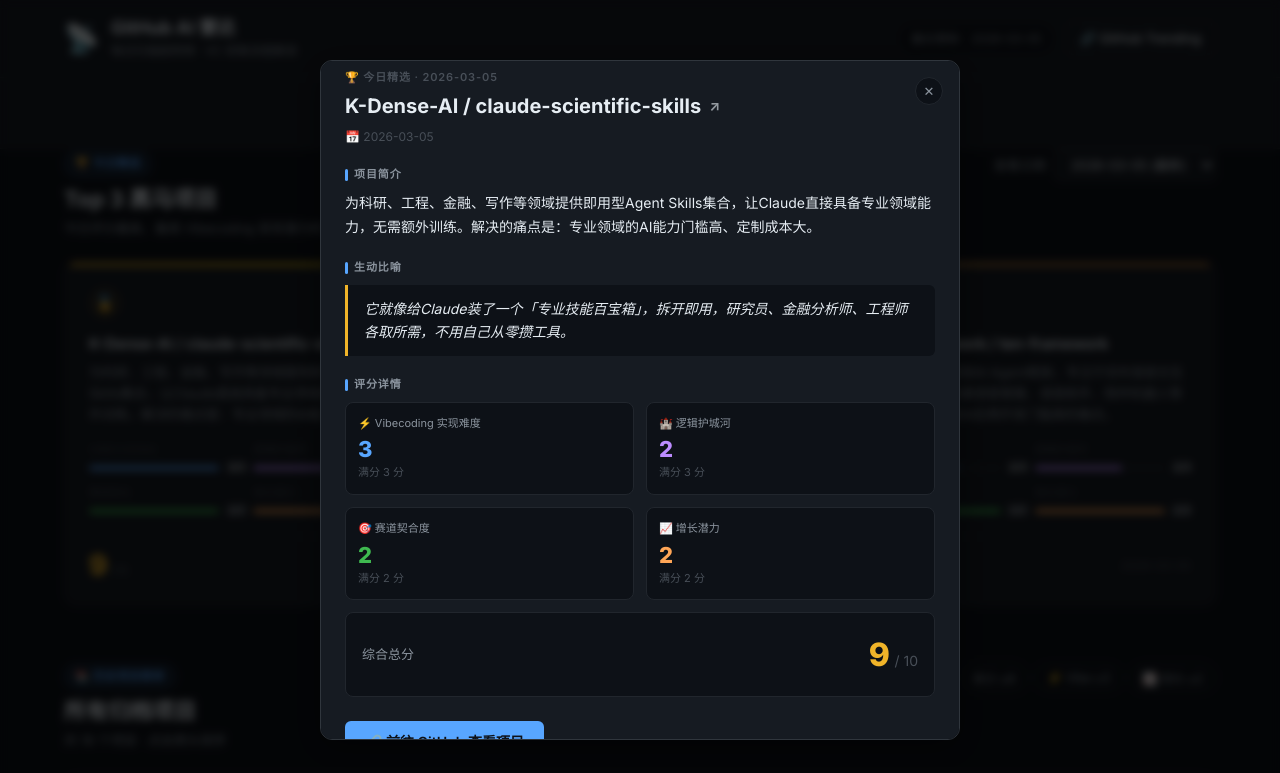
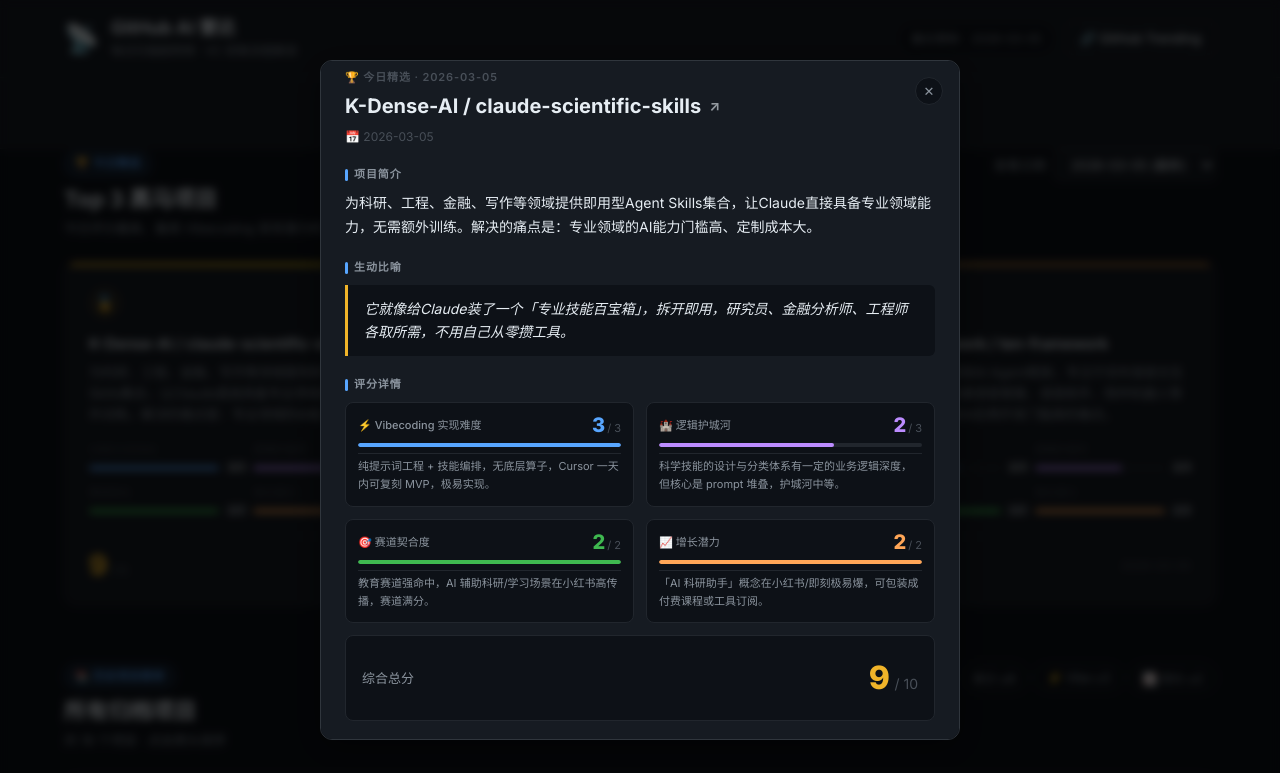
Before and after one commit to XiaoyuanNO1/github-radar-site, a plain HTML site: page index.html in a window 1280 px wide. Both pictures are taken after a click on the element 249 px from the left and 434 px from the top of the page. Shown: the top 773 px of the page. Drawn offline with Linux system fonts and the light colour scheme.

Commit message:
✨ 弹窗新增评分依据展示 + 补充18个项目评分依据数据
- 弹窗评分项重新设计：分数+进度条+评分理由三合一布局
- 为现有18个项目补充 score_reasons 字段（4维度逐条说明）
- CSS新增 modal-score-bar/reason 等样式

```diff
--- a/app.js
+++ b/app.js
@@ -242,6 +242,7 @@
   const p = allProjects.find(x => x.id === id);
   if (!p) return;
   const s = p.scores;
+  const r = p.score_reasons || {};
 
   document.getElementById('modal-content').innerHTML = `
     <div class="modal-header">
@@ -266,24 +267,56 @@
       <div class="modal-section-label">评分详情</div>
       <div class="modal-scores-grid">
         <div class="modal-score-item">
-          <div class="modal-score-name">⚡ Vibecoding 实现难度</div>
-          <div class="modal-score-value vibe">${s.vibecoding_ease}</div>
-          <div class="modal-score-max">满分 3 分</div>
+          <div class="modal-score-header">
+            <div class="modal-score-name">⚡ Vibecoding 实现难度</div>
+            <div class="modal-score-badge">
+              <span class="modal-score-value vibe">${s.vibecoding_ease}</span>
+              <span class="modal-score-max">/ 3</span>
+            </div>
+          </div>
+          <div class="modal-score-bar-wrap">
+            <div class="modal-score-bar"><div class="modal-score-bar-fill vibe" style="width:${(s.vibecoding_ease/3)*100}%"></div></div>
+          </div>
+          ${r && r.vibecoding_ease ? `<div class="modal-score-reason">${r.vibecoding_ease}</div>` : ''}
         </div>
         <div class="modal-score-item">
-          <div class="modal-score-name">🏰 逻辑护城河</div>
-          <div class="modal-score-value moat">${s.logic_moat}</div>
-          <div class="modal-score-max">满分 3 分</div>
+          <div class="modal-score-header">
+            <div class="modal-score-name">🏰 逻辑护城河</div>
+            <div class="modal-score-badge">
+              <span class="modal-score-value moat">${s.logic_moat}</span>
+              <span class="modal-score-max">/ 3</span>
+            </div>
+          </div>
+          <div class="modal-score-bar-wrap">
+            <div class="modal-score-bar"><div class="modal-score-bar-fill moat" style="width:${(s.logic_moat/3)*100}%"></div></div>
+          </div>
+          ${r && r.logic_moat ? `<div class="modal-score-reason">${r.logic_moat}</div>` : ''}
         </div>
         <div class="modal-score-item">
-          <div class="modal-score-name">🎯 赛道契合度</div>
-          <div class="modal-score-value track">${s.track_fit}</div>
-          <div class="modal-score-max">满分 2 分</div>
+          <div class="modal-score-header">
+            <div class="modal-score-name">🎯 赛道契合度</div>
+            <div class="modal-score-badge">
+              <span class="modal-score-value track">${s.track_fit}</span>
+              <span class="modal-score-max">/ 2</span>
+            </div>
+          </div>
+          <div class="modal-score-bar-wrap">
+            <div class="modal-score-bar"><div class="modal-score-bar-fill track" style="width:${(s.track_fit/2)*100}%"></div></div>
+          </div>
+          ${r && r.track_fit ? `<div class="modal-score-reason">${r.track_fit}</div>` : ''}
         </div>
         <div class="modal-score-item">
-          <div class="modal-score-name">📈 增长潜力</div>
-          <div class="modal-score-value growth">${s.growth_potential}</div>
-          <div class="modal-score-max">满分 2 分</div>
+          <div class="modal-score-header">
+            <div class="modal-score-name">📈 增长潜力</div>
+            <div class="modal-score-badge">
+              <span class="modal-score-value growth">${s.growth_potential}</span>
+              <span class="modal-score-max">/ 2</span>
+            </div>
+          </div>
+          <div class="modal-score-bar-wrap">
+            <div class="modal-score-bar"><div class="modal-score-bar-fill growth" style="width:${(s.growth_potential/2)*100}%"></div></div>
+          </div>
+          ${r && r.growth_potential ? `<div class="modal-score-reason">${r.growth_potential}</div>` : ''}
         </div>
       </div>
       <div class="modal-total">
--- a/radar_history.json
+++ b/radar_history.json
@@ -14,7 +14,13 @@
       "growth_potential": 2,
       "total": 9
     },
-    "is_top": true
+    "is_top": true,
+    "score_reasons": {
+      "vibecoding_ease": "纯提示词工程 + 技能编排，无底层算子，Cursor 一天内可复刻 MVP，极易实现。",
+      "logic_moat": "科学技能的设计与分类体系有一定的业务逻辑深度，但核心是 prompt 堆叠，护城河中等。",
+      "track_fit": "教育赛道强命中，AI 辅助科研/学习场景在小红书高传播，赛道满分。",
+      "growth_potential": "「AI 科研助手」概念在小红书/即刻极易爆，可包装成付费课程或工具订阅。"
+    }
   },
   {
     "date": "2026-03-05",
@@ -31,7 +37,13 @@
       "growth_potential": 1,
       "total": 4
     },
-    "is_top": false
+    "is_top": false,
+    "score_reasons": {
+      "vibecoding_ease": "沙箱隔离涉及容器/虚拟化底层，Vibe 复刻难度大，需要深度系统知识。",
+      "logic_moat": "安全沙箱的隔离策略和执行逻辑有技术壁垒，但商业逻辑护城河一般。",
+      "track_fit": "开发工具赛道，不在宠物/银发/玄学/金融/教育五大赛道内，不得分。",
+      "growth_potential": "面向开发者，传播受众窄，副业变现路径不清晰，潜力有限。"
+    }
   },
   {
     "date": "2026-03-05",
@@ -48,7 +60,13 @@
       "growth_potential": 2,
       "total": 6
     },
-    "is_top": false
+    "is_top": false,
+    "score_reasons": {
+      "vibecoding_ease": "视频生成流水线是纯逻辑编排，API 调用组合，Cursor 极易复刻，满分。",
+      "logic_moat": "功能是 API 的简单串联，缺乏独特算法，竞品多，护城河薄。",
+      "track_fit": "内容创作工具，未命中五大核心赛道，赛道分为 0。",
+      "growth_potential": "「自动赚钱视频」噱头在小红书有爆款潜力，可包装成副业工具变现。"
+    }
   },
   {
     "date": "2026-03-05",
@@ -65,7 +83,13 @@
       "growth_potential": 1,
       "total": 5
     },
-    "is_top": false
+    "is_top": false,
+    "score_reasons": {
+      "vibecoding_ease": "多 Agent 框架有一定复杂度，需理解 Agent 通信协议，复刻中等难度。",
+      "logic_moat": "Agent 调度逻辑和通信机制有一定设计深度，护城河中等。",
+      "track_fit": "通用 AI 框架，未命中核心赛道，赛道分 0。",
+      "growth_potential": "开发者工具，受众有限，传播潜力和变现路径一般。"
+    }
   },
   {
     "date": "2026-03-05",
@@ -82,7 +106,13 @@
       "growth_potential": 1,
       "total": 4
     },
-    "is_top": false
+    "is_top": false,
+    "score_reasons": {
+      "vibecoding_ease": "LLM 微调涉及 CUDA 底层优化，Vibe 复刻几乎不可能，难度极高。",
+      "logic_moat": "底层算子优化是真正的技术护城河，但商业逻辑层面护城河中等。",
+      "track_fit": "AI 基础设施，未命中五大核心赛道，不得分。",
+      "growth_potential": "技术圈传播有限，个人副业变现路径不清晰。"
+    }
   },
   {
     "date": "2026-03-05",
@@ -99,7 +129,13 @@
       "growth_potential": 2,
       "total": 7
     },
-    "is_top": false
+    "is_top": false,
+    "score_reasons": {
+      "vibecoding_ease": "SEO 内容生成是纯逻辑编排，关键词分析 + 内容生成 API 串联，极易复刻。",
+      "logic_moat": "SEO 策略和内容优化逻辑有一定业务深度，可积累数据飞轮，护城河中等偏上。",
+      "track_fit": "营销工具赛道，未命中五大核心赛道，不得分。",
+      "growth_potential": "「AI 帮你做 SEO 躺赚」在小红书极易爆，可包装成付费订阅工具。"
+    }
   },
   {
     "date": "2026-03-05",
@@ -116,7 +152,13 @@
       "growth_potential": 1,
       "total": 4
     },
-    "is_top": false
+    "is_top": false,
+    "score_reasons": {
+      "vibecoding_ease": "LLM 推理缓存涉及分布式系统和底层内存管理，Vibe 复刻极难。",
+      "logic_moat": "缓存策略和 KV 管理算法是真正的技术护城河，逻辑护城河满分。",
+      "track_fit": "AI 基础设施，未命中五大核心赛道，不得分。",
+      "growth_potential": "面向企业级 AI 部署，个人副业变现路径极窄。"
+    }
   },
   {
     "date": "2026-03-05",
@@ -133,7 +175,13 @@
       "growth_potential": 1,
       "total": 5
     },
-    "is_top": false
+    "is_top": false,
+    "score_reasons": {
+      "vibecoding_ease": "AI 编程助手逻辑清晰，主要是 LLM API + 文件操作编排，极易复刻。",
+      "logic_moat": "功能成熟，竞品众多（Cursor/Copilot），差异化逻辑护城河较薄。",
+      "track_fit": "开发工具，未命中五大核心赛道，赛道分 0。",
+      "growth_potential": "开发者工具市场饱和，个人变现空间有限。"
+    }
   },
   {
     "date": "2026-03-05",
@@ -150,7 +198,13 @@
       "growth_potential": 0,
       "total": 2
     },
-    "is_top": false
+    "is_top": false,
+    "score_reasons": {
+      "vibecoding_ease": "大规模分布式训练框架，涉及 GPU 集群通信和底层算子，Vibe 复刻不可能。",
+      "logic_moat": "分布式训练逻辑复杂，有一定护城河，但商业应用层面护城河一般。",
+      "track_fit": "AI 基础设施，未命中核心赛道，不得分。",
+      "growth_potential": "企业级工具，个人副业几乎无变现可能。"
+    }
   },
   {
     "date": "2026-03-05",
@@ -167,7 +221,13 @@
       "growth_potential": 1,
       "total": 4
     },
-    "is_top": false
+    "is_top": false,
+    "score_reasons": {
+      "vibecoding_ease": "高性能推理引擎涉及 CUDA/PagedAttention 底层，Vibe 复刻极难。",
+      "logic_moat": "PagedAttention 等核心算法是真正的技术护城河，满分。",
+      "track_fit": "AI 基础设施，未命中五大核心赛道，不得分。",
+      "growth_potential": "面向大型企业部署，个人副业变现空间极窄。"
+    }
   },
   {
     "date": "2026-03-05",
@@ -184,7 +244,13 @@
       "growth_potential": 0,
       "total": 3
     },
-    "is_top": false
+    "is_top": false,
+    "score_reasons": {
+      "vibecoding_ease": "安全规则和 SIEM 逻辑有一定复杂度，但主体是配置文件，复刻难度中偏高。",
+      "logic_moat": "安全检测规则库是业务逻辑护城河，但依赖微软生态，独立价值有限。",
+      "track_fit": "安全工具，未命中五大核心赛道，不得分。",
+      "growth_potential": "面向企业安全团队，个人副业变现路径极窄。"
+    }
   },
   {
     "date": "2026-03-05",
@@ -201,7 +267,13 @@
       "growth_potential": 1,
       "total": 5
     },
-    "is_top": false
+    "is_top": false,
+    "score_reasons": {
+      "vibecoding_ease": "MCP 服务器开发有标准协议，但需要理解 AWS 服务体系，复刻中等难度。",
+      "logic_moat": "MCP 协议封装 + AWS 服务集成逻辑有一定深度，护城河中等。",
+      "track_fit": "云服务工具，未命中五大核心赛道，不得分。",
+      "growth_potential": "开发者工具，受众有限，但 MCP 概念热度上升，传播潜力一般。"
+    }
   },
   {
     "date": "2026-03-05",
@@ -218,7 +290,13 @@
       "growth_potential": 2,
       "total": 7
     },
-    "is_top": true
+    "is_top": true,
+    "score_reasons": {
+      "vibecoding_ease": "Skills 是提示词 + 工具调用的纯逻辑编排，Cursor 一天内可复刻，极易。",
+      "logic_moat": "Skills 体系设计有一定的逻辑深度，但本质是 prompt 工程，护城河中等。",
+      "track_fit": "AI 工具赛道，未命中核心五大赛道，不得分。",
+      "growth_potential": "「AI 技能包」概念在小红书/即刻有传播潜力，可包装成付费产品。"
+    }
   },
   {
     "date": "2026-03-05",
@@ -235,7 +313,13 @@
       "growth_potential": 1,
       "total": 5
     },
-    "is_top": false
+    "is_top": false,
+    "score_reasons": {
+      "vibecoding_ease": "工作流编排有标准化 SDK，逻辑清晰，Cursor 可以较快复刻，难度中等。",
+      "logic_moat": "工作流调度和状态管理逻辑有一定深度，竞品也多，护城河中等。",
+      "track_fit": "开发工具，未命中五大核心赛道，不得分。",
+      "growth_potential": "面向开发者和数据工程师，个人副业变现路径一般。"
+    }
   },
   {
     "date": "2026-03-05",
@@ -252,7 +336,13 @@
       "growth_potential": 2,
       "total": 6
     },
-    "is_top": false
+    "is_top": false,
+    "score_reasons": {
+      "vibecoding_ease": "Skills 封装是纯提示词工程，零代码基础也能复刻，极易实现。",
+      "logic_moat": "Skills 设计逻辑简单，主要是 prompt 堆叠，护城河较薄。",
+      "track_fit": "AI 工具，未命中五大核心赛道，不得分。",
+      "growth_potential": "「AI 技能扩展包」在社区有传播价值，可做付费内容变现。"
+    }
   },
   {
     "date": "2026-03-05",
@@ -269,7 +359,13 @@
       "growth_potential": 2,
       "total": 6
     },
-    "is_top": false
+    "is_top": false,
+    "score_reasons": {
+      "vibecoding_ease": "GPT 底层模型涉及训练代码和底层算子，Vibe 复刻几乎不可能。",
+      "logic_moat": "OpenAI 开源的模型架构是真正的技术护城河，逻辑满分。",
+      "track_fit": "AI 基础模型，未命中五大核心赛道，不得分。",
+      "growth_potential": "开源模型发布本身有极大传播效应，但个人副业变现路径不清晰。"
+    }
   },
   {
     "date": "2026-03-05",
@@ -286,7 +382,13 @@
       "growth_potential": 2,
       "total": 8
     },
-    "is_top": true
+    "is_top": true,
+    "score_reasons": {
+      "vibecoding_ease": "实时音视频 AI 框架有一定复杂度，但提供了高层 API，复刻中等难度。",
+      "logic_moat": "实时 AI 对话的编排逻辑和低延迟设计有一定护城河，护城河中等。",
+      "track_fit": "银发/教育赛道强命中，AI 陪伴对话场景适合老人和学生，满分。",
+      "growth_potential": "「AI 实时陪伴」在小红书/即刻极易爆，银发陪伴和儿童教育变现潜力巨大。"
+    }
   },
   {
     "date": "2026-03-05",
@@ -303,6 +405,12 @@
       "growth_potential": 1,
       "total": 4
     },
-    "is_top": false
+    "is_top": false,
+    "score_reasons": {
+      "vibecoding_ease": "扩散语言模型涉及深度学习底层，Vibe 复刻极难，需要专业 ML 知识。",
+      "logic_moat": "扩散式 LLM 的生成机制是真正的算法护城河，逻辑满分。",
+      "track_fit": "AI 基础研究，未命中五大核心赛道，不得分。",
+      "growth_potential": "学术前沿项目，传播受众窄，个人副业变现路径极窄。"
+    }
   }
 ]
--- a/style.css
+++ b/style.css
@@ -815,19 +815,36 @@
   border: 1px solid var(--border);
   border-radius: var(--radius);
   padding: 12px;
+  display: flex;
+  flex-direction: column;
+  gap: 6px;
+}
+
+.modal-score-header {
+  display: flex;
+  align-items: center;
+  justify-content: space-between;
+  gap: 8px;
 }
 
 .modal-score-name {
   font-size: 11px;
   color: var(--text-secondary);
-  margin-bottom: 6px;
+  font-weight: 500;
+  flex: 1;
+}
+
+.modal-score-badge {
+  display: flex;
+  align-items: baseline;
+  gap: 2px;
+  flex-shrink: 0;
 }
 
 .modal-score-value {
-  font-size: 22px;
+  font-size: 20px;
   font-weight: 800;
   line-height: 1;
-  margin-bottom: 4px;
 }
 
 .modal-score-value.vibe { color: var(--accent); }
@@ -835,7 +852,41 @@
 .modal-score-value.track { color: var(--green); }
 .modal-score-value.growth { color: var(--orange); }
 
-.modal-score-max { font-size: 11px; color: var(--text-muted); }
+.modal-score-max {
+  font-size: 11px;
+  color: var(--text-muted);
+}
+
+.modal-score-bar-wrap {
+  width: 100%;
+}
+
+.modal-score-bar {
+  width: 100%;
+  height: 4px;
+  background: var(--border);
+  border-radius: 2px;
+  overflow: hidden;
+}
+
+.modal-score-bar-fill {
+  height: 100%;
+  border-radius: 2px;
+  transition: width 0.6s ease;
+}
+
+.modal-score-bar-fill.vibe { background: var(--accent); }
+.modal-score-bar-fill.moat { background: var(--purple); }
+.modal-score-bar-fill.track { background: var(--green); }
+.modal-score-bar-fill.growth { background: var(--orange); }
+
+.modal-score-reason {
+  font-size: 11px;
+  color: var(--text-secondary);
+  line-height: 1.6;
+  padding-top: 4px;
+  border-top: 1px solid var(--border);
+}
 
 .modal-total {
   background: var(--bg);
```
